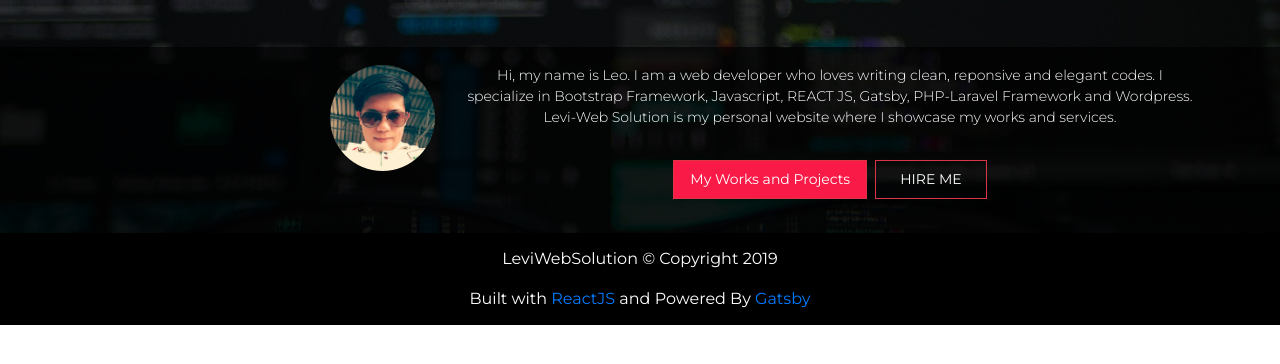
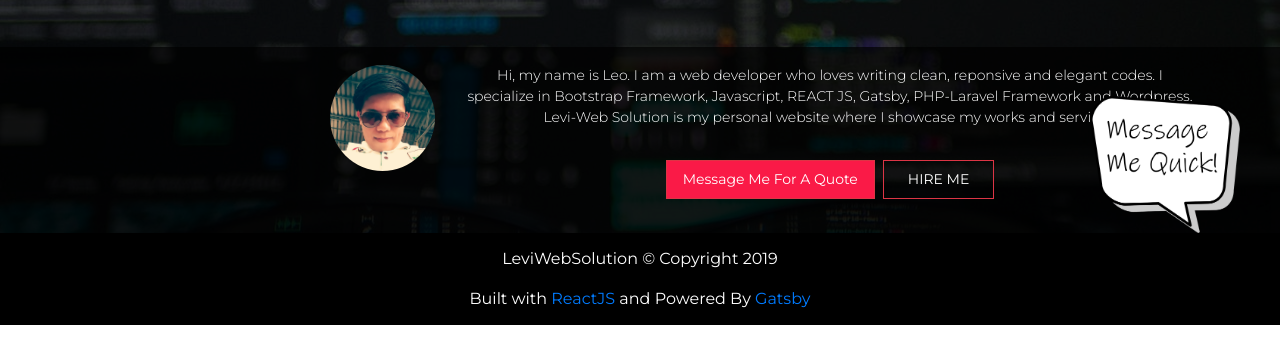
Before and after one commit to leoliwan/Portfolio-made-with-Gatsby, a Gatsby site: page / in a window 1280 px wide. Shown: the part 388-752 px from the top of the page. Built offline with nearby package versions, Linux system fonts and the light colour scheme; Gatsby itself is replaced by a stand-in of ours.

Commit message:
Added Bubble text

```diff
--- a/src/components/hero.js
+++ b/src/components/hero.js
@@ -2,6 +2,7 @@ import React from "react"
 import { Link } from 'gatsby'
 import { Container, Row, Col } from 'react-bootstrap'
 import  profile  from '../images/profile.jpg'
+import bubble from '../images/bubble-text.png'
 
 const Hero = () => (
    <div className="home-section">
@@ -36,13 +37,16 @@ const Hero = () => (
                             <p>Hi, my name is Leo. I am a web developer who loves writing clean, reponsive and elegant codes. I specialize in Bootstrap Framework, Javascript, REACT JS, Gatsby, PHP-Laravel Framework and Wordpress.
                             Levi-Web Solution is my personal website where I showcase my works and services.</p>
                             <div className="hire_me">
-                                <Link to="/workprojects" className="btn btn-danger px-3 py-2 my-3 mr-2">My Works and Projects</Link>
+                                <a href="https://www.facebook.com/Levi-Web-Design-And-Development-363924167438736/" className="btn btn-danger px-3 py-2 my-3 mr-2">Message Me For A Quote</a>
                                 <Link to="/contact" className="btn btn-danger px-4 py-2 my-3 bg-transparent">HIRE ME</Link>
                             </div>
                         </Col>
                     </Row>
                 </Container>
             </div>
+            <div className="bubble-message">
+                <img src={bubble} className="img-fluid" alt="bubble" />
+            </div>
         </div>
    </div>
 )
--- a/src/components/layout.css
+++ b/src/components/layout.css
@@ -180,3 +180,11 @@ body {
 .gmail {
   background-color: rgb(156, 25, 25)!important;
 }
+
+/* Bubble Text */
+.bubble-message {
+  position: absolute;
+  bottom: 0;
+  right: 40px;
+  width: 150px;
+}
```
Also changed, not shown: src/images/bubble-text.png (added).
